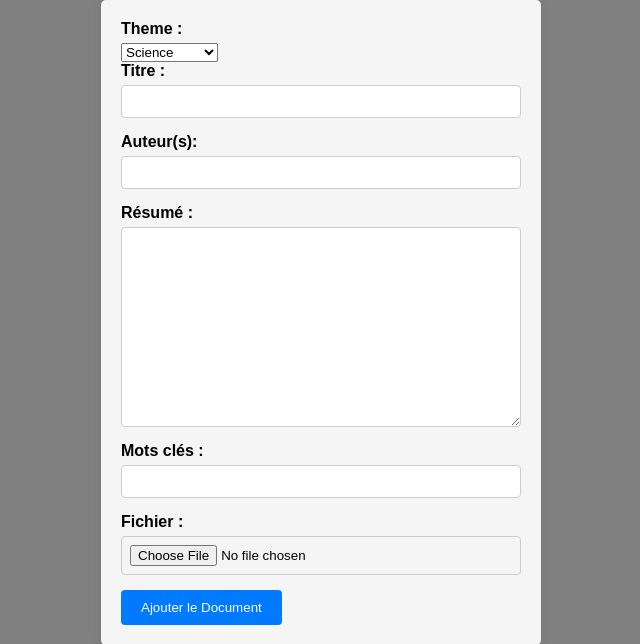
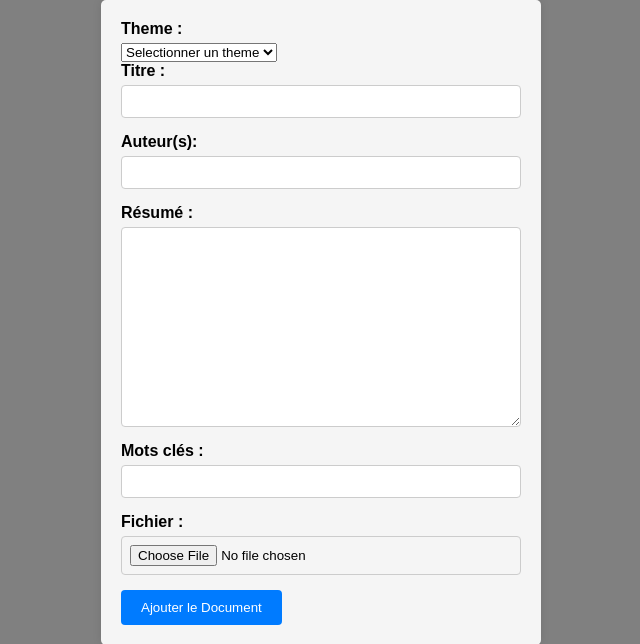
Before and after one commit to adja-khady-2003/banque_documentaire, a PHP site: page /pages/documents/ajout_doc.php in a window 1280 px wide. Shown: the part 97-741 px from the top of the page, without its empty margins (319-959 px from the left). Run offline with PHP 8.4, Linux system fonts and the light colour scheme; data comes from the database, SQL or seed files in the repository.

Commit message:
maj theme

```diff
--- a/pages/documents/ajout_doc.php
+++ b/pages/documents/ajout_doc.php
@@ -184,12 +184,11 @@ $query_part_theme = mysqli_query($conn, $sql_part_theme) or die(mysqli_error($co
 
         <?php
 
-        echo "
-
+            echo "
             <div>
                 <label>Theme :</label>
                 <select name='theme' required> ";
-
+            echo "<option>Selectionner un theme</option>";
         while ($part = mysqli_fetch_array($query_part_theme)) {
             //tant qu'on extrait des lignes sous forme de table  executif
             extract($part);
```
